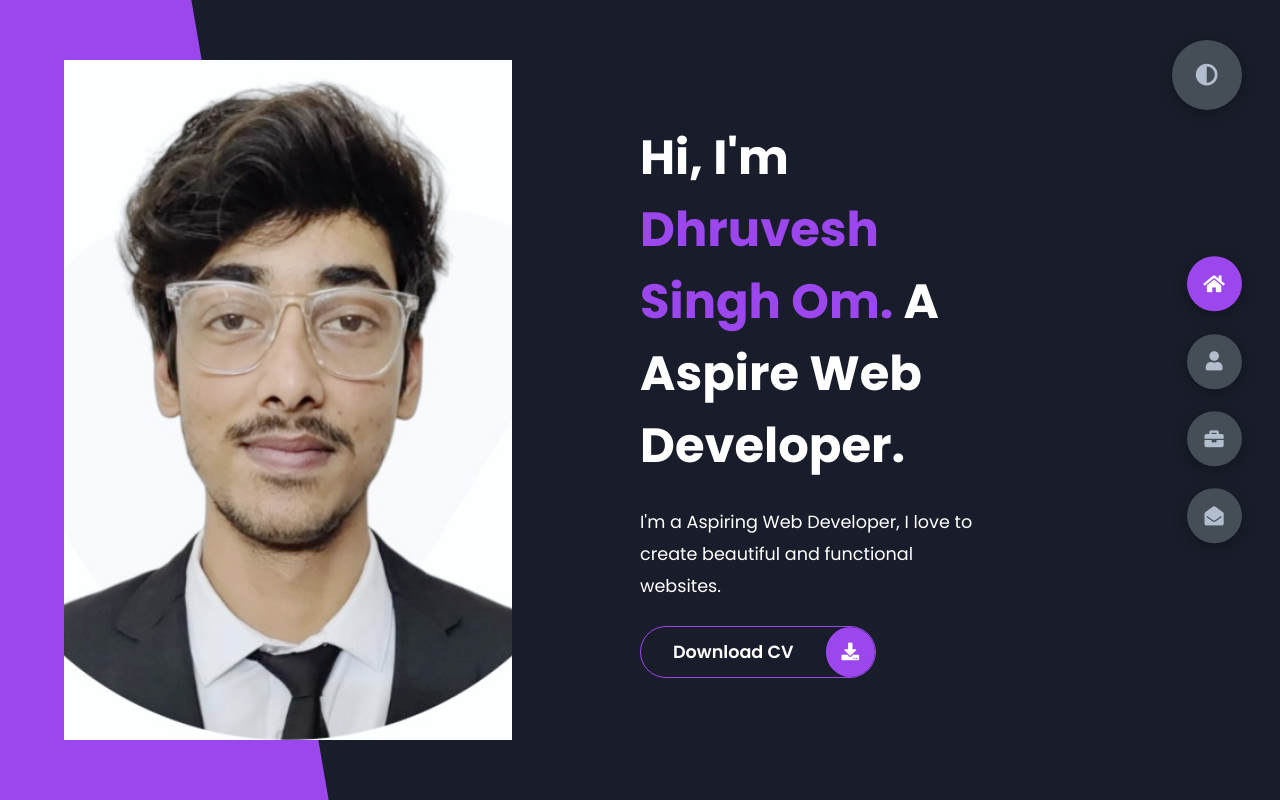
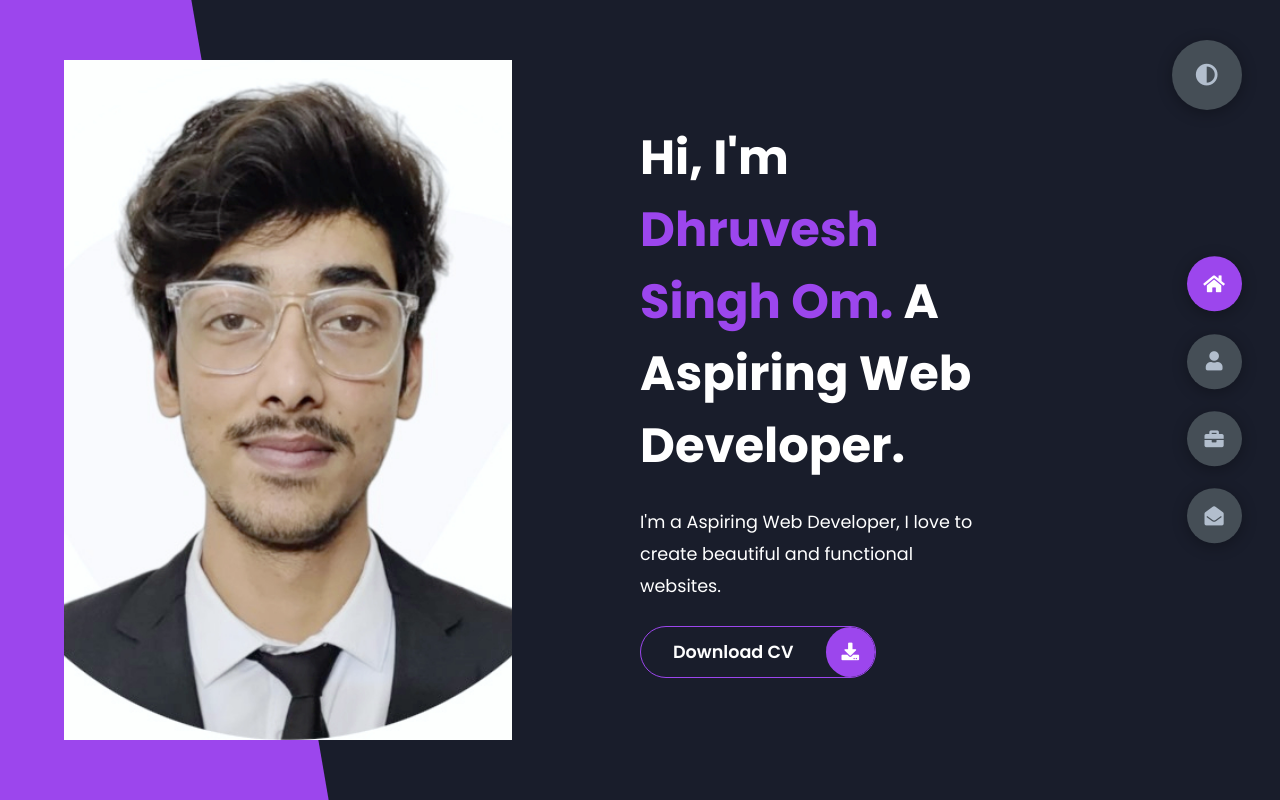
Before and after one commit to DhruveshOm/My_Protfolio, a plain HTML site: page index.html in a window 1280 px wide. Drawn offline with Linux system fonts and the light colour scheme.

Commit message:
Update index.html
Signed-off-by: DhruveshOm <148573305+DhruveshOm@users.noreply.github.com>

```diff
--- a/index.html
+++ b/index.html
@@ -23,7 +23,7 @@
             <div class="right-header">
                 <h1 class="name">
                     Hi, I'm <span>Dhruvesh Singh Om.</span>
-                    A Aspire Web Developer.
+                    A Aspiring Web Developer.
                 </h1>
                 <p>
                     I'm a Aspiring Web Developer, I love to create beautiful and functional websites.
```
